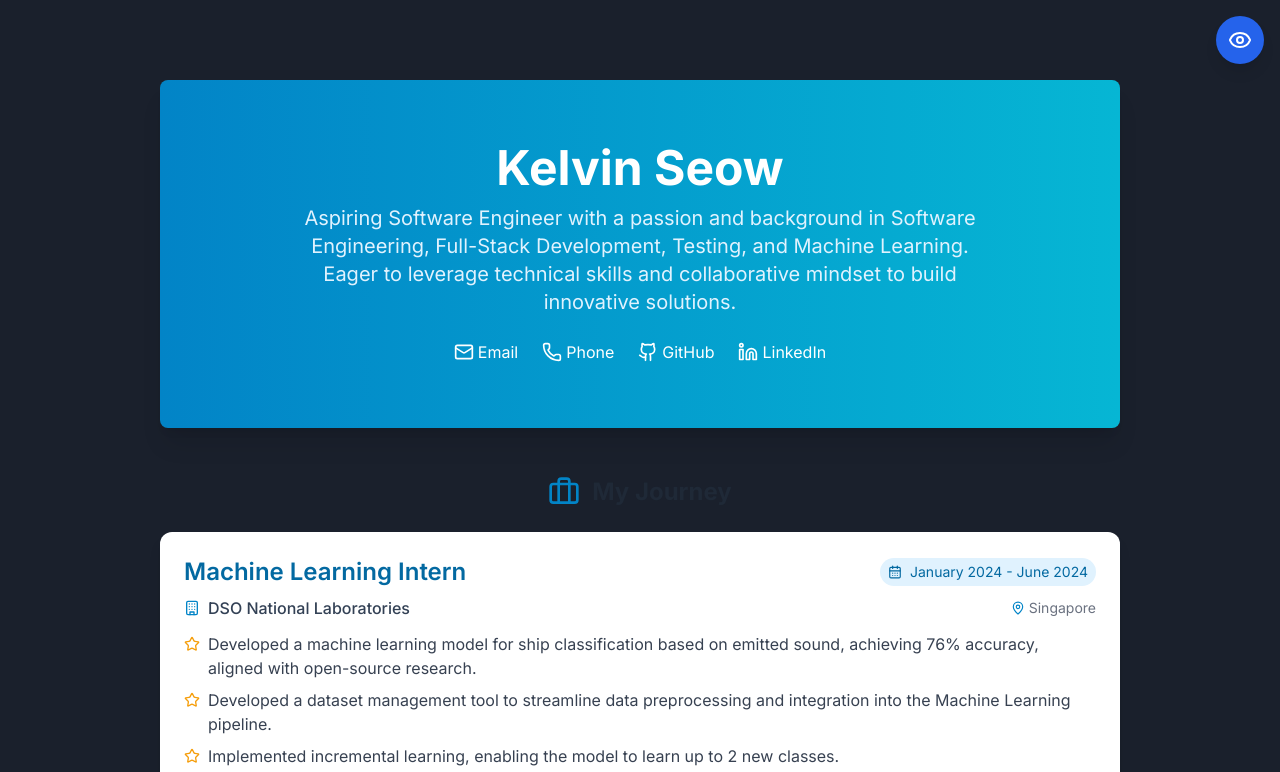
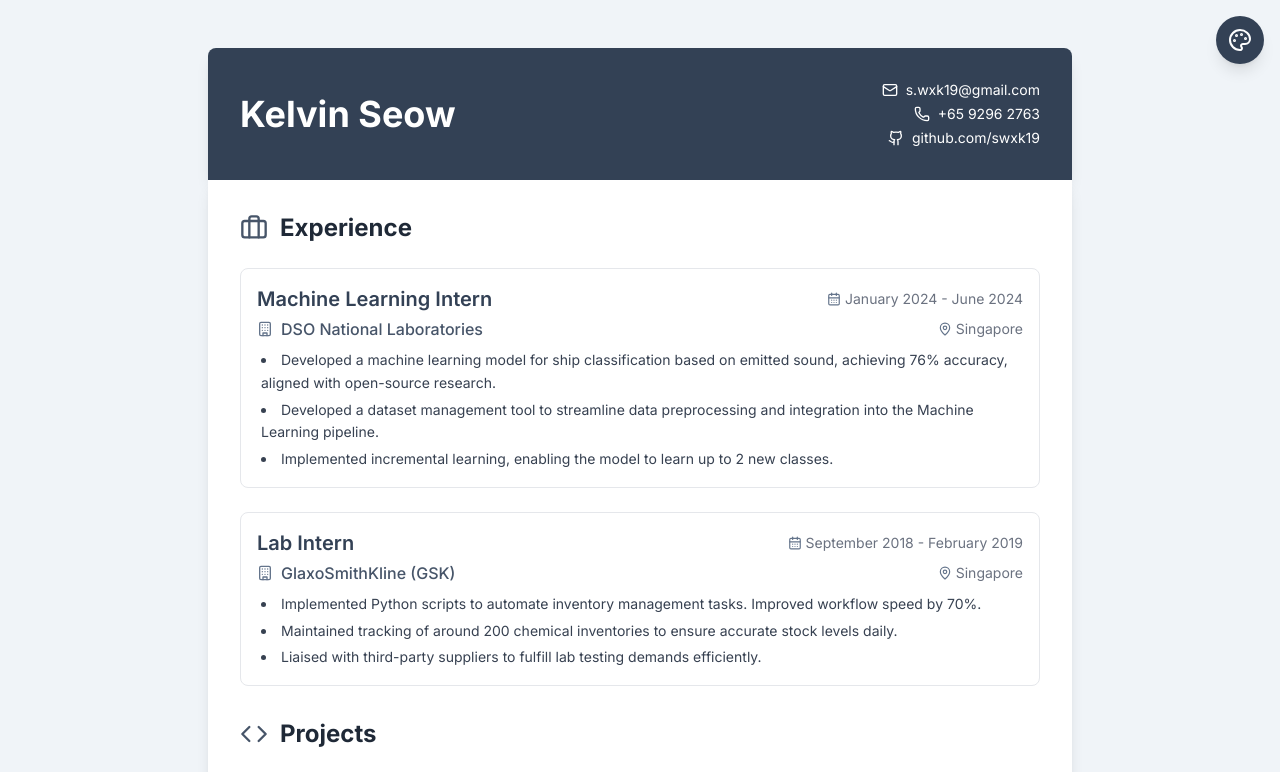
Before and after one commit to swxk19/portfolio_site, a React (Create React App) app: page / in a window 1280 px wide. Shown: the top 772 px of the page. Built offline with nearby package versions, Linux system fonts and the light colour scheme.

Commit message:
Fix bg color

```diff
--- a/src/App.js
+++ b/src/App.js
@@ -7,7 +7,7 @@ import InteractiveView from './views/InteractiveView';
 // This useEffect is a workaround for the immersive environment.
 
 function App() {
-  const [isInteractiveMode, setIsInteractiveMode] = useState(true); // Start in interactive mode by default for dark theme
+  const [isInteractiveMode, setIsInteractiveMode] = useState(false);
 
   // Effect for global style setup (workaround for immersive environment)
   useEffect(() => {
@@ -29,53 +29,28 @@ function App() {
         document.head.appendChild(fontLink);
       }
 
-      // Load AOS CSS
-      if (!document.getElementById('aos-css')) {
-        const aosCssLink = document.createElement('link');
-        aosCssLink.id = 'aos-css';
-        aosCssLink.href = 'https://unpkg.com/aos@2.3.1/dist/aos.css';
-        aosCssLink.rel = 'stylesheet';
-        document.head.appendChild(aosCssLink);
-      }
-
-      // Load AOS JS and initialize
-      if (!document.getElementById('aos-js')) {
-        const aosJsScript = document.createElement('script');
-        aosJsScript.id = 'aos-js';
-        aosJsScript.src = 'https://unpkg.com/aos@2.3.1/dist/aos.js';
-        aosJsScript.onload = () => {
-          if (window.AOS) {
-            window.AOS.init({
-              duration: 800, // values from 0 to 3000, with step 50ms
-              once: true,    // whether animation should happen only once - while scrolling down
-            });
-          }
-        };
-        document.body.appendChild(aosJsScript); // Append to body to ensure it loads after DOM
-      }
-
-      // Base body styles and scrollbar
+      // Base body styles and scrollbar (typically in index.css)
       if (!document.getElementById('base-styles')) {
         const style = document.createElement('style');
         style.id = 'base-styles';
         style.textContent = `
           body {
             font-family: 'Inter', sans-serif;
-            color: #e2e8f0; /* Default text color for dark theme */
+            background-color: #f0f4f8; /* Default for plain mode */
+            color: #333;
             line-height: 1.6;
-            transition: background-color 0.3s ease, color 0.3s ease;
+            transition: background-color 0.3s ease;
           }
           body.interactive-mode {
-            background-color: #1a202c; /* Dark background for interactive mode */
+            background-color: #e0f2fe; /* Background for interactive mode */
           }
           body.plain-mode {
-            background-color: #f0f4f8; /* Background for plain mode (unchanged) */
-            color: #333; /* Text color for plain mode */
+            background-color: #f0f4f8; /* Background for plain mode */
           }
           ::-webkit-scrollbar { width: 8px; height: 8px; }
-          ::-webkit-scrollbar-track { background: #2d3748; border-radius: 10px; } /* Darker scrollbar track */
-          ::-webkit-scrollbar-thumb { background: #4a5568; border-radius: 10px; } /* Darker scrollbar thumb */
-          ::-webkit-scrollbar-thumb:hover { background: #616e7f; }
+          ::-webkit-scrollbar-track { background: #f1f1f1; border-radius: 10px; }
+          ::-webkit-scrollbar-thumb { background: #a0aec0; border-radius: 10px; }
+          ::-webkit-scrollbar-thumb:hover { background: #718096; }
         `;
         document.head.appendChild(style);
       }
@@ -87,10 +62,6 @@ function App() {
     if (typeof window !== 'undefined') {
         document.body.classList.toggle('interactive-mode', isInteractiveMode);
         document.body.classList.toggle('plain-mode', !isInteractiveMode);
-        // Re-initialize AOS when mode changes to ensure animations reset if needed
-        if (window.AOS) {
-          window.AOS.refresh();
-        }
     }
   }, [isInteractiveMode]);
 
@@ -98,7 +69,7 @@ function App() {
     <button
       onClick={() => setIsInteractiveMode(!isInteractiveMode)}
       title={isInteractiveMode ? "Switch to Plain Resume" : "Switch to Interactive Website"}
-      className="fixed top-4 right-4 z-50 bg-blue-600 hover:bg-blue-700 text-white p-3 rounded-full shadow-lg transition-all duration-300 ease-in-out focus:outline-none focus:ring-2 focus:ring-blue-500 focus:ring-opacity-50"
+      className="fixed top-4 right-4 z-50 bg-slate-700 hover:bg-slate-600 text-white p-3 rounded-full shadow-lg transition-all duration-300 ease-in-out focus:outline-none focus:ring-2 focus:ring-slate-500 focus:ring-opacity-50"
     >
       {isInteractiveMode ? <Eye size={24} /> : <Palette size={24} />}
     </button>
```
